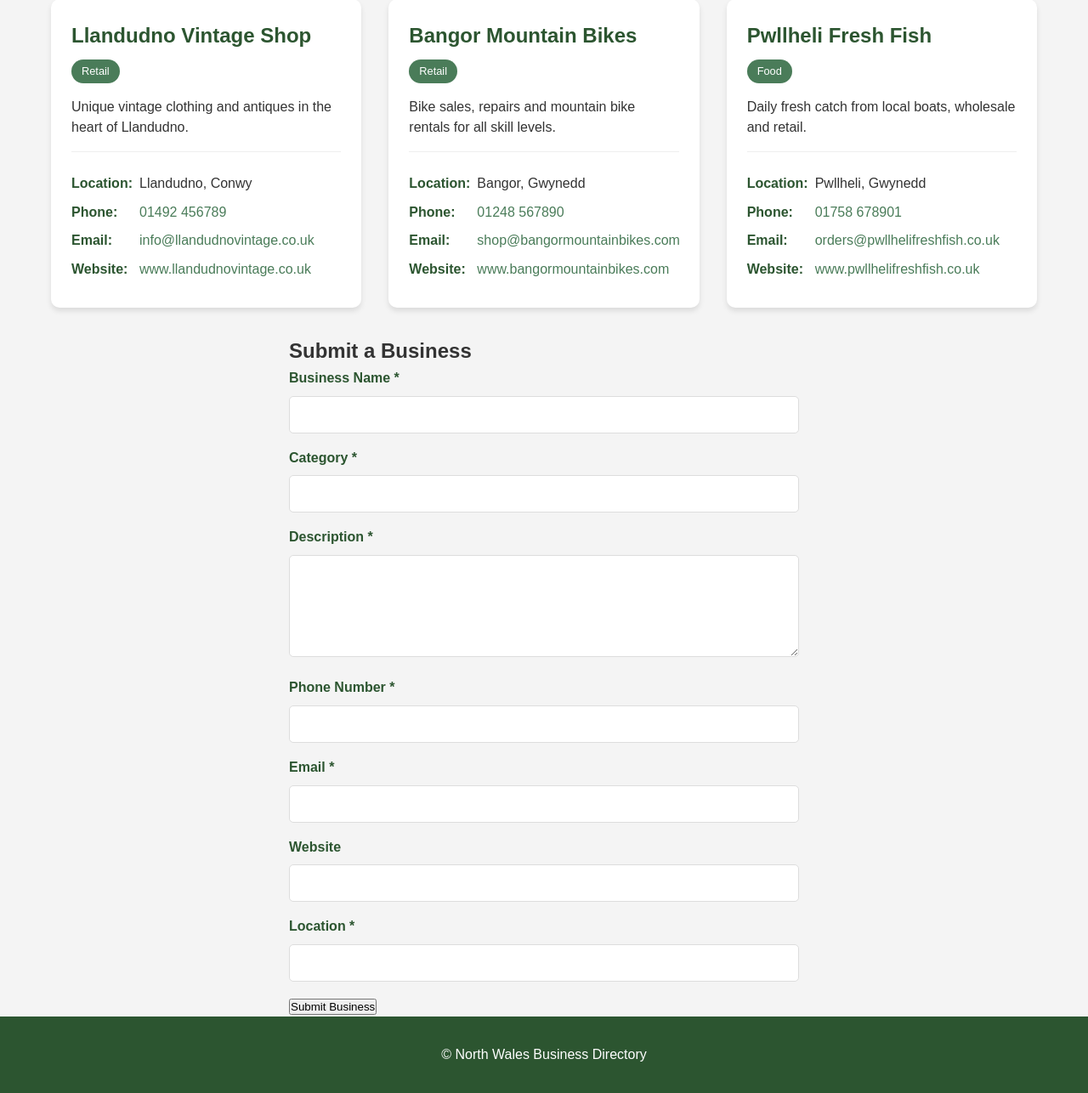
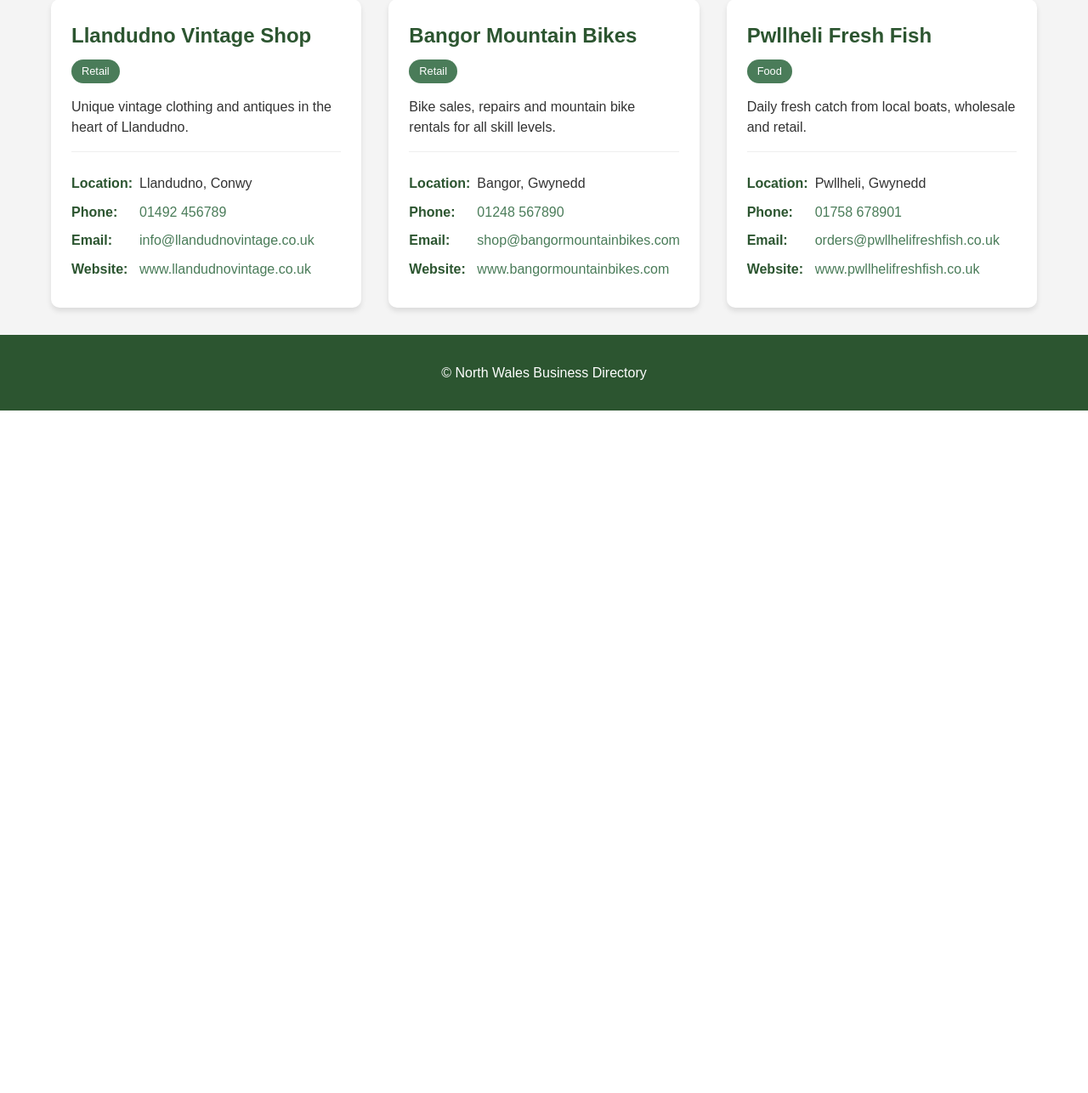
Before and after one commit to esmefrance/north_wales_business_directory, a PHP site: page / in a window 1280 px wide. Shown: the part 828-2114 px from the top of the page at 85% size. After the commit the page ends 1311 px from the top, so only its background shows below. Run offline with PHP 8.4, Linux system fonts and the light colour scheme.

Commit message:
remove submit business form

```diff
--- a/index.php
+++ b/index.php
@@ -88,37 +88,6 @@ if (!empty($selectedCategory)) {
     });
 }
 
-// Handle submit business form
-if ($_POST && isset($_POST['submit_business'])) {
-    $businessName = trim($_POST['business_name'] ?? '');
-    $category = trim($_POST['category'] ?? '');
-    $description = trim($_POST['description'] ?? '');
-    $phone = trim($_POST['phone'] ?? '');
-    $email = trim($_POST['email'] ?? '');
-    $website = trim($_POST['website'] ?? '');
-    $location = trim($_POST['location'] ?? '');
-
-    if (empty($businessName) || empty($category) || empty($description) || empty($phone) || empty($email) || empty($location)) {
-        $contactMessage = '<div class="alert error">Please fill in all required fields.</div>';
-    } elseif (!filter_var($email, FILTER_VALIDATE_EMAIL)) {
-        $contactMessage = '<div class="alert error">Please enter a valid email address.</div>';
-    } else {
-        // Simulate adding the business to the database (or array in this case)
-        $newBusiness = [
-            'id' => count($businesses) + 1,
-            'name' => $businessName,
-            'category' => $category,
-            'description' => $description,
-            'phone' => $phone,
-            'email' => $email,
-            'website' => $website,
-            'location' => $location
-        ];
-        $businesses[] = $newBusiness;
-
-        $contactMessage = '<div class="alert success">Thank you for submitting your business! It has been added to the directory.</div>';
-    }
-}
 ?>
 <!DOCTYPE html>
 <html lang="en">
@@ -186,39 +155,6 @@ if ($_POST && isset($_POST['submit_business'])) {
             <?php endif; ?>
         </div>
 
-        <form class="submit-business-form" method="POST">
-        <?php if (isset($contactMessage)) echo $contactMessage; ?>
-        <h2>Submit a Business</h2>
-        <div class="form-group">
-            <label for="business_name">Business Name *</label>
-            <input type="text" id="business_name" name="business_name" required>
-        </div>
-        <div class="form-group">
-            <label for="category">Category *</label>
-            <input type="text" id="category" name="category" required>
-        </div>
-        <div class="form-group">
-            <label for="description">Description *</label>
-            <textarea id="description" name="description" required></textarea>
-        </div>
-        <div class="form-group">
-            <label for="phone">Phone Number *</label>
-            <input type="text" id="phone" name="phone" required>
-        </div>
-        <div class="form-group">
-            <label for="email">Email *</label>
-            <input type="email" id="email" name="email" required>
-        </div>
-        <div class="form-group">
-            <label for="website">Website</label>
-            <input type="url" id="website" name="website">
-        </div>
-        <div class="form-group">
-            <label for="location">Location *</label>
-            <input type="text" id="location" name="location" required>
-        </div>
-        <button type="submit" name="submit_business">Submit Business</button>
-</form>
     </main>
 
     <footer>
```
